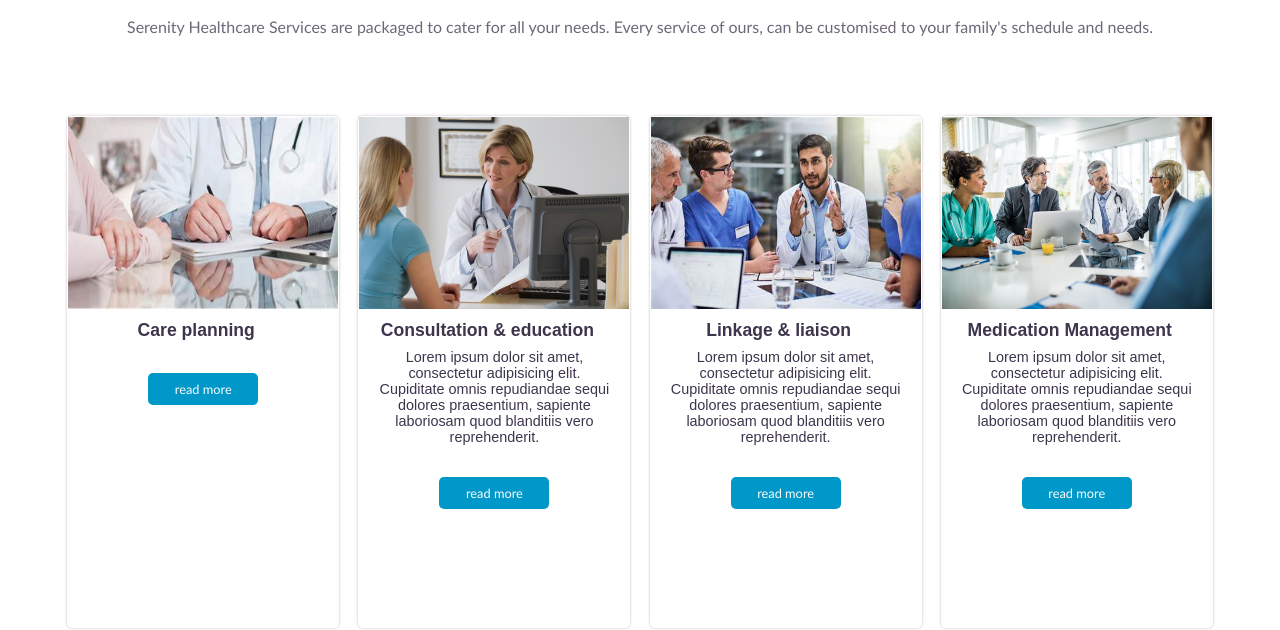
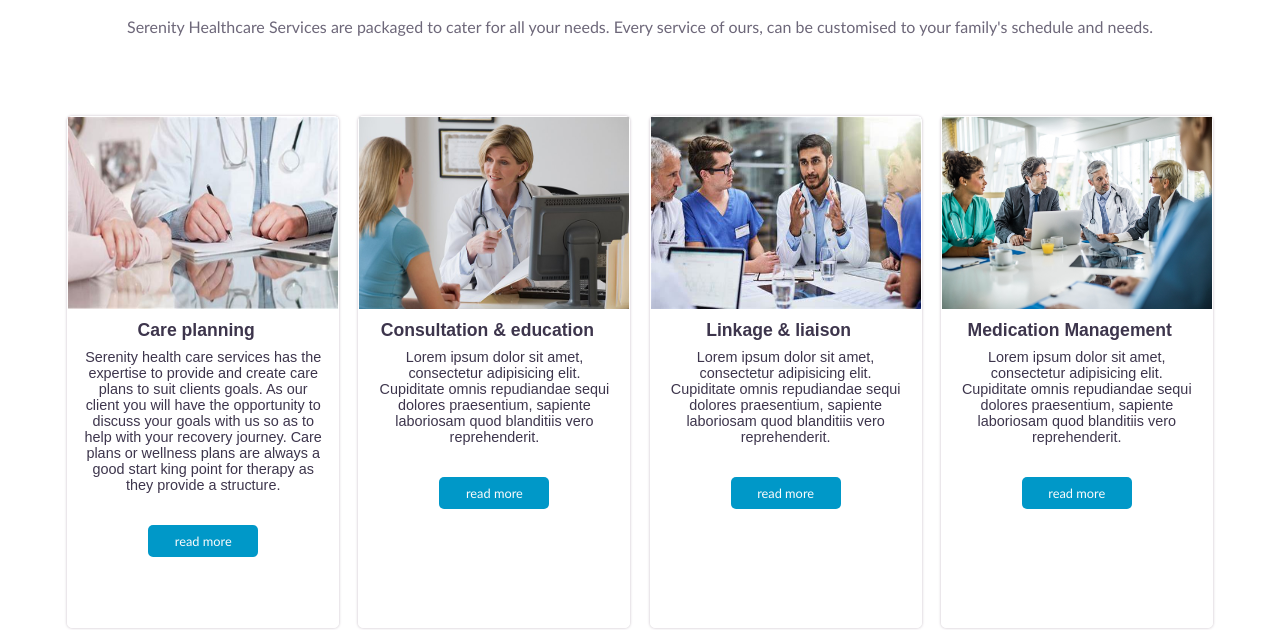
Before and after one commit to SECHUBSYSTEM/serenity-template, a plain HTML site: page service.html in a window 1280 px wide. Shown: the part 170-800 px from the top of the page. Drawn offline with Linux system fonts and the light colour scheme.

Commit message:
Update service.html

```diff
--- a/service.html
+++ b/service.html
@@ -60,7 +60,7 @@
                 </div>
                 <div class="text-box">
                     <h3 class="text-box-text">Care planning</h3>
-                    <p></p>
+                    <p>Serenity health care services has the expertise to provide and create care plans to suit clients goals. As our client you will have the opportunity to discuss your goals with us so as to help with your recovery journey. Care plans or wellness plans are always a good start king point for therapy as they provide a structure.</p>
                 </div>
                 <div class="btn-box">
                     <a href="/">read more</a>
```
